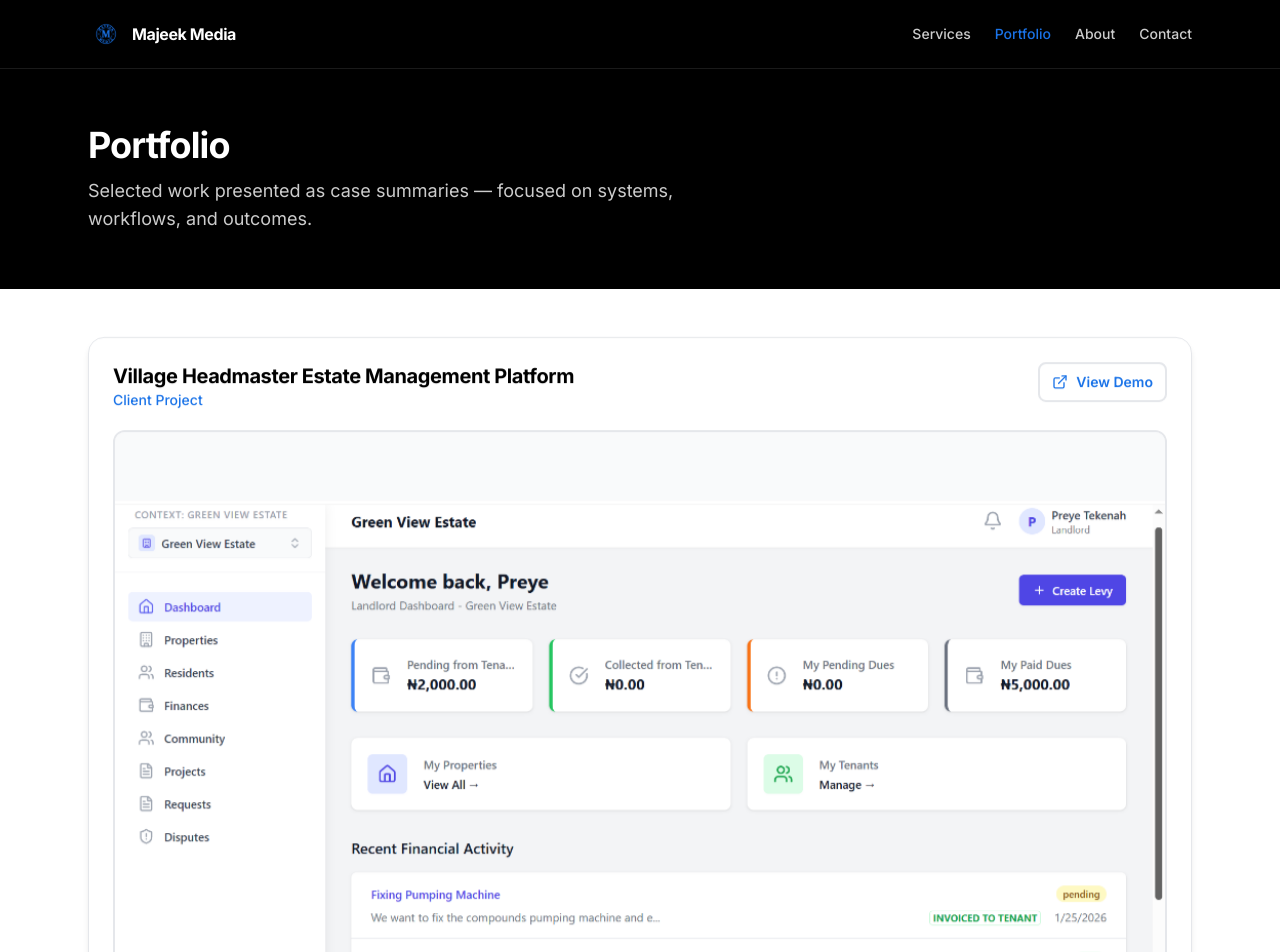
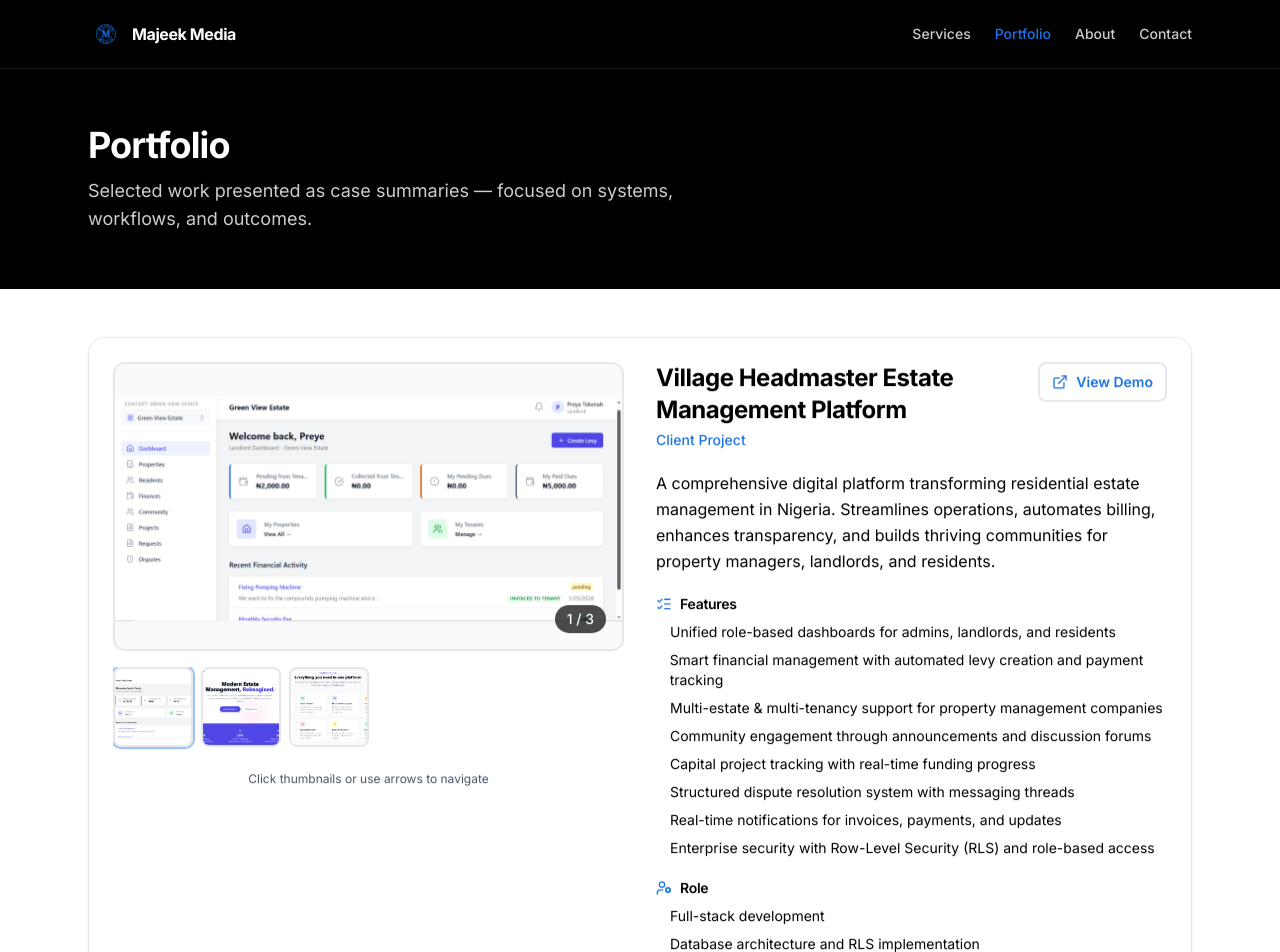
Before and after one commit to Majeekmedia/majeekmedia-portfolio, a React (Vite) app: page /portfolio in a window 1280 px wide. Shown: the top 952 px of the page. Built offline with nearby package versions, Linux system fonts and the light colour scheme.

Commit message:
Fix portfolio page: remove comments, add 2-column desktop layout

```diff
--- a/src/data/projects.js
+++ b/src/data/projects.js
@@ -36,13 +36,8 @@ export const projects = [
     features: ["Product management", "Order processing", "Admin dashboard"],
     role: ["Frontend development", "Feature integration"],
     outcome: "Production-ready platform",
-    demoUrl: "https://your-ecommerce-demo.netlify.app", // add when ready
-    images: [
-      "/projects/ecommerce/ecommerce1.jpg",
-      "/projects/ecommerce/ecommerce2.jpg",
-      // add more if you have them
-    ],
-    tech: ["React"], // optional (add if you want)
+    images: [],
+    tech: ["React"],
   },
   {
     title: "Crypto Trading Platform",
@@ -52,14 +47,8 @@ export const projects = [
     features: ["User dashboards", "Secure authentication", "Real-time data handling"],
     tech: ["React", "Supabase"],
     note: "No sensitive data or links required.",
-    // demoUrl intentionally omitted
-    images: [
-      "/projects/crypto/crypto1.jpg",
-      // "/projects/crypto/crypto2.jpg",
-    ],
+    images: [],
   },
-
-  // Optional: add your own portfolio site as a project (see section 5)
   {
     title: "Majeek Media Portfolio Website",
     type: "Internal project",
@@ -68,8 +57,6 @@ export const projects = [
     features: ["Responsive UI", "Contact form with EmailJS", "Modern design system", "SEO optimized"],
     tech: ["React", "Vite", "Tailwind CSS", "EmailJS"],
     demoUrl: "https://majeekmedia.com",
-  images: [
-    "/projects/majeek/majeek1.jpg",
-  ],
+    images: [],
   }
 ];
--- a/src/pages/Portfolio.jsx
+++ b/src/pages/Portfolio.jsx
@@ -32,7 +32,9 @@ function BulletList({ items }) {
 function ProjectCard({ p }) {
   return (
     <div className="card-light">
-      <div className="flex items-start justify-between gap-4">
+      {/* Mobile/Tablet: Show title and demo button at top */}
+      <div className="lg:hidden">
+        <div className="flex items-start justify-between gap-4 mb-5">
           <div className="min-w-0">
             <h3 className="text-xl font-bold text-black">{p.title}</h3>
             <p className="text-sm text-vibrant font-medium">{p.type}</p>
@@ -44,45 +46,74 @@ function ProjectCard({ p }) {
               target="_blank"
               rel="noreferrer"
               className="inline-flex items-center gap-2 rounded-lg border-2 border-vibrant/20 bg-white px-3 py-2 text-sm font-semibold
-                       text-vibrant hover:bg-vibrant/5 transition-all"
+                         text-vibrant hover:bg-vibrant/5 transition-all flex-shrink-0"
             >
               <ExternalLink size={16} />
               View Demo
             </a>
           ) : null}
         </div>
+      </div>
 
-      <div className="mt-5">
+      {/* Desktop: 2-column layout */}
+      <div className="grid lg:grid-cols-2 gap-8">
+        {/* Left Column: Image Gallery */}
+        <div>
           <ImageGallery images={p.images} title={p.title} />
         </div>
 
+        {/* Right Column: Project Info */}
+        <div className="space-y-5">
+          {/* Desktop: Title and demo button */}
+          <div className="hidden lg:block">
+            <div className="flex items-start justify-between gap-4 mb-4">
+              <div className="min-w-0">
+                <h3 className="text-2xl font-bold text-black">{p.title}</h3>
+                <p className="text-sm text-vibrant font-medium mt-1">{p.type}</p>
+              </div>
+
+              {p.demoUrl ? (
+                <a
+                  href={p.demoUrl}
+                  target="_blank"
+                  rel="noreferrer"
+                  className="inline-flex items-center gap-2 rounded-lg border-2 border-vibrant/20 bg-white px-3 py-2 text-sm font-semibold
+                             text-vibrant hover:bg-vibrant/5 transition-all flex-shrink-0"
+                >
+                  <ExternalLink size={16} />
+                  View Demo
+                </a>
+              ) : null}
+            </div>
+          </div>
+
           {p.summary ? (
-        <p className="mt-4 text-black leading-relaxed">{p.summary}</p>
+            <p className="text-black leading-relaxed">{p.summary}</p>
           ) : null}
 
           {p.features?.length ? (
-        <div className="mt-5">
+            <div>
               <SectionLabel Icon={ListChecks} title="Features" />
               <BulletList items={p.features} />
             </div>
           ) : null}
 
           {p.role?.length ? (
-        <div className="mt-5">
+            <div>
               <SectionLabel Icon={UserCog} title="Role" />
               <BulletList items={p.role} />
             </div>
           ) : null}
 
           {p.outcome ? (
-        <div className="mt-5">
+            <div>
               <SectionLabel Icon={Target} title="Outcome" />
               <p className="mt-2 text-sm text-black">{p.outcome}</p>
             </div>
           ) : null}
 
           {p.tech?.length ? (
-        <div className="mt-5">
+            <div>
               <SectionLabel Icon={Cpu} title="Tech Stack" />
               <div className="mt-2 flex flex-wrap gap-2">
                 {p.tech.map((tech) => (
@@ -99,7 +130,7 @@ function ProjectCard({ p }) {
           ) : null}
 
           {p.note ? (
-        <div className="mt-5 rounded-xl border border-vibrant/20 bg-vibrant/5 p-4">
+            <div className="rounded-xl border border-vibrant/20 bg-vibrant/5 p-4">
               <div className="flex items-start gap-2">
                 <ShieldAlert size={18} className="text-vibrant mt-0.5 flex-shrink-0" />
                 <p className="text-sm text-black">
@@ -108,6 +139,8 @@ function ProjectCard({ p }) {
               </div>
             </div>
           ) : null}
+        </div>
+      </div>
     </div>
   );
 }
```
Lines whose indentation alone changed are shown as unchanged.
